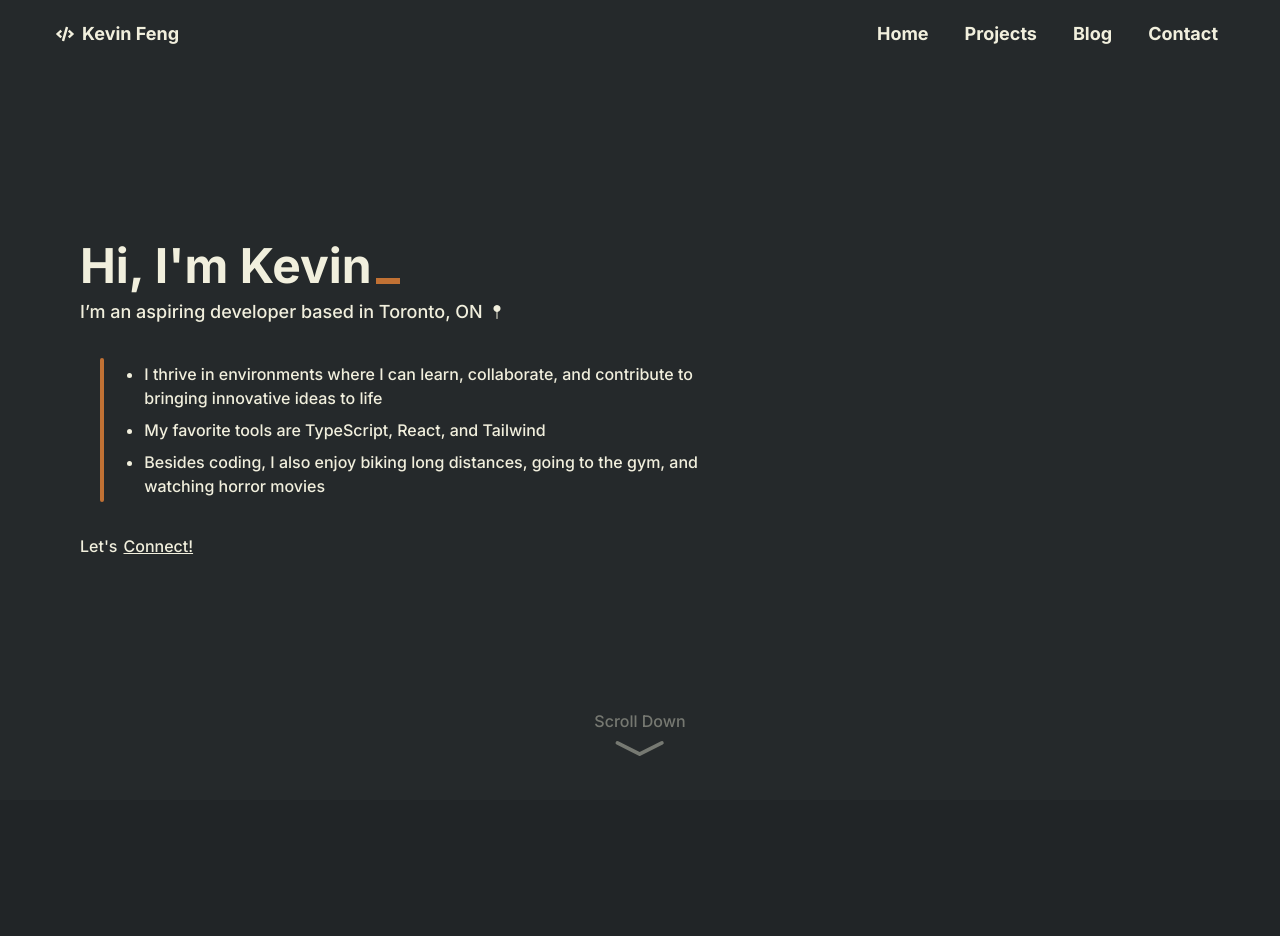
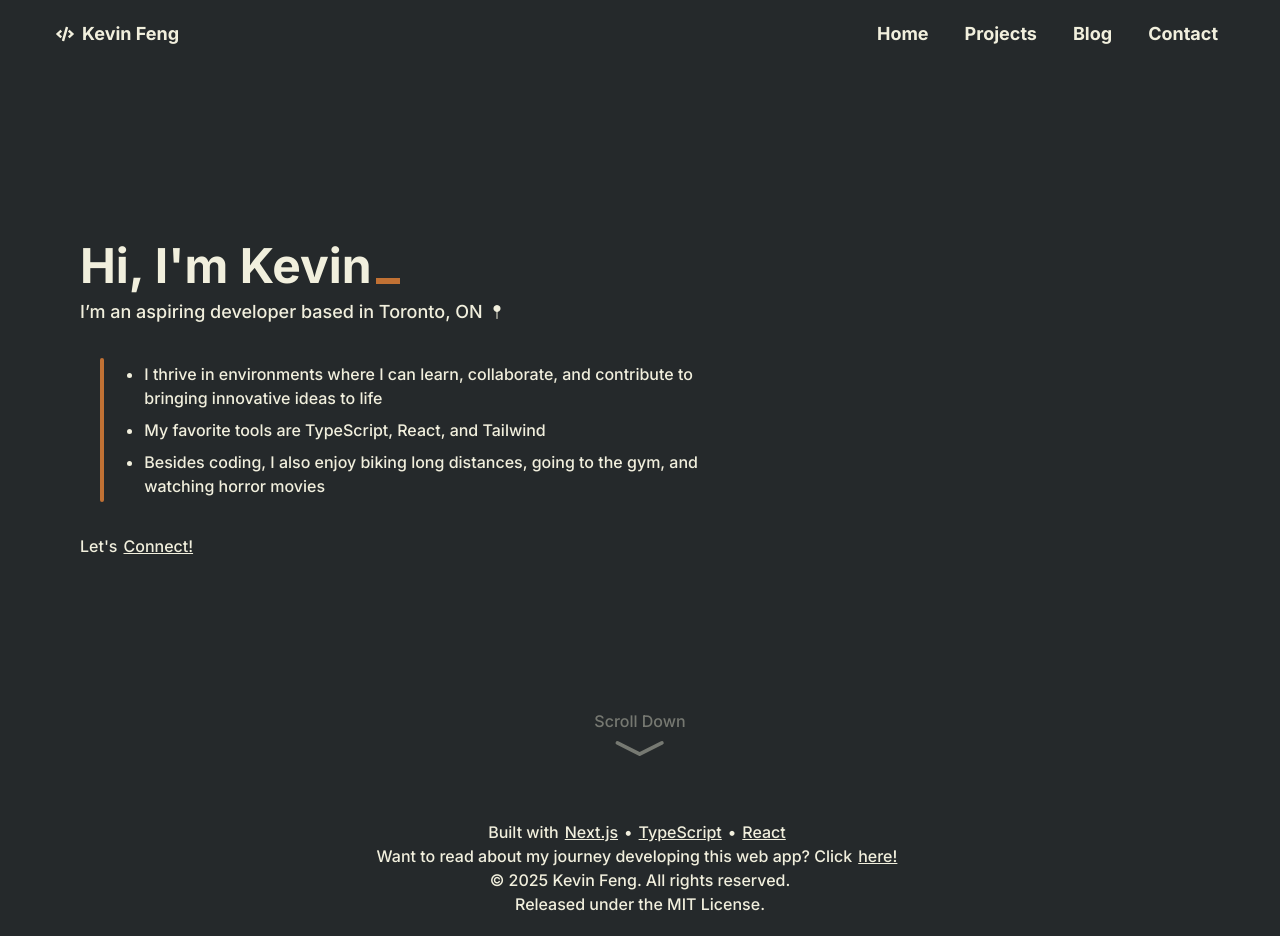
Before and after one commit to kevinf58/portfolio, a Next.js app: page / in a window 1280 px wide. Before the commit the page ends 800 px from the top, so only its background shows below. Built offline with nearby package versions, Linux system fonts and the light colour scheme.

Commit message:
add initial footer

```diff
--- a/src/app/layout.tsx
+++ b/src/app/layout.tsx
@@ -2,6 +2,7 @@ import type { Metadata } from 'next';
 import { Inter, PT_Serif } from 'next/font/google';
 import './globals.css';
 import NavBar from '@/components/common/NavBar';
+import Footer from '@/components/common/Footer';
 
 const inter = Inter({
   subsets: ['latin'],
@@ -29,10 +30,11 @@ export default function RootLayout({
   return (
     <html lang='en'>
       <body
-        className={`${inter.variable} ${ptSerif.variable} antialiased w-screen selection:bg-[#088484]`}
+        className={`${inter.variable} ${ptSerif.variable} antialiased h-screen w-screen selection:bg-[#088484]`}
       >
         <NavBar />
         {children}
+        <Footer />
       </body>
     </html>
   );
--- /dev/null
+++ b/src/components/common/Footer.tsx
@@ -0,0 +1,32 @@
+import Link from '@/components/common/Link';
+
+const Footer = () => {
+  return (
+    <section className='w-full flex flex-col mt-auto items-center px-14 py-5 bg-light-black font-medium'>
+      <div>
+        Built with
+        <Link href={'https://nextjs.org/'} underlined>
+          Next.js
+        </Link>
+        •
+        <Link href={'https://www.typescriptlang.org/'} underlined>
+          TypeScript
+        </Link>
+        •
+        <Link href={'https://react.dev/'} underlined>
+          React
+        </Link>
+      </div>
+      <div>
+        Want to read about my journey developing this web app? Click
+        <Link href={'https://react.dev/'} underlined>
+          here!
+        </Link>
+      </div>
+      <h6>© 2025 Kevin Feng. All rights reserved.</h6>
+      <h6>Released under the MIT License.</h6>
+    </section>
+  );
+};
+
+export default Footer;
--- a/src/components/common/NavBar.tsx
+++ b/src/components/common/NavBar.tsx
@@ -5,7 +5,7 @@ import { FaCode } from 'react-icons/fa';
 
 const NavBar = () => {
   return (
-    <div
+    <header
       className={`w-full fixed top-0 left-0 z-10 text-lg font-bold px-14 py-5 flex justify-between bg-light-black`}
     >
       <div className='flex items-center gap-2'>
@@ -18,7 +18,7 @@ const NavBar = () => {
         <Link href={'/blog'}>Blog</Link>
         <Link href={'/contact'}>Contact</Link>
       </div>
-    </div>
+    </header>
   );
 };
 
```
